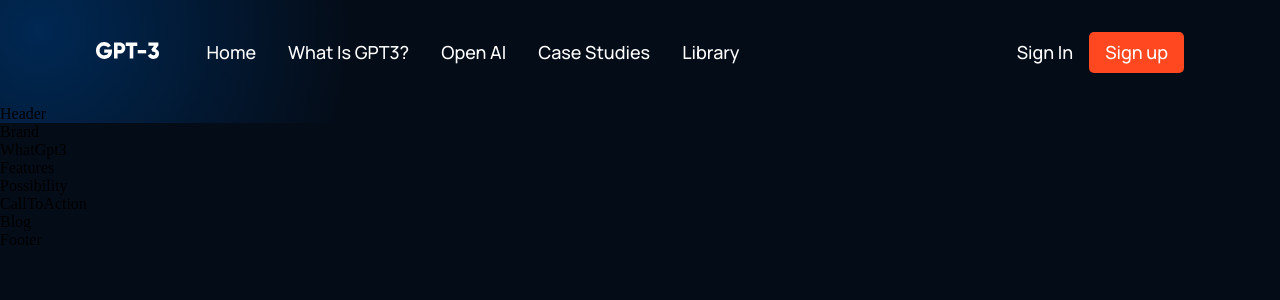
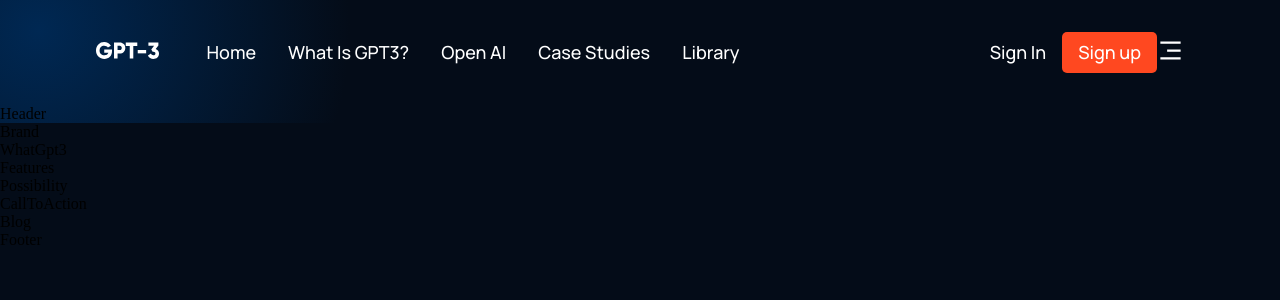
Before and after one commit to Richie1136/gpt3-reactjs, a React (Create React App) app in the folder gpt3/: page / in a window 1280 px wide. Shown: the top 300 px of the page. Built offline with nearby package versions, Linux system fonts and the light colour scheme; the HTML template or start-up script is replaced by a standard one.

Commit message:
Writing some conditional statements for my react state and added a function to not repeat the sane code

```diff
--- a/gpt3/src/components/navbar/NavBar.js
+++ b/gpt3/src/components/navbar/NavBar.js
@@ -1,8 +1,23 @@
 import './NavBar.css'
-import { RiMenu3LIne, RiCloseLine } from 'react-icons/ri'
+import { RiMenu3Line, RiCloseLine } from 'react-icons/ri'
 import logo from '../../assets/logo.svg'
+import { useState } from 'react'
+
+const Menu = () => (
+  <>
+    <p><a href="#home">Home</a></p>
+    <p><a href="#wgpt3">What is GPT3?</a></p>
+    <p><a href="#possibility">Open AI</a></p>
+    <p><a href="#features">Case Studies</a></p>
+    <p><a href="#blog">Library</a></p>
+  </>
+)
 
 const NavBar = () => {
+  const [toggleMenu, setToggleMenu] = useState(false)
+
+
+
   return (
     <div className='gpt3-navbar'>
       <div className='gpt3-navbar-links'>
@@ -10,17 +25,23 @@ const NavBar = () => {
           <img src={logo} alt='logo' />
         </div>
         <div className='gpt3-navbar-links-container'>
-          <p><a href="#home">Home</a></p>
-          <p><a href="#wgpt3">What is GPT3?</a></p>
-          <p><a href="#possibility">Open AI</a></p>
-          <p><a href="#features">Case Studies</a></p>
-          <p><a href="#blog">Library</a></p>
+          <Menu />
         </div>
       </div>
       <div className='gpt3-navbar-sign'>
         <p>Sign In</p>
         <button type='button'>Sign up</button>
       </div>
+      <div className='gpt3-navbar-menu'>
+        {toggleMenu ? <RiCloseLine color='#fff' size={27} onClick={() => setToggleMenu(false)} /> : <RiMenu3Line color="#fff" size={27} onClick={() => setToggleMenu(true)} />}
+        {toggleMenu && (
+          <div className='gpt3-navbar-menu-container scale-up-center'>
+            <div className='gpt3-navbar-menu-container-links'>
+              <Menu />
+            </div>
+          </div>
+        )}
+      </div>
     </div>
   )
 }
```
